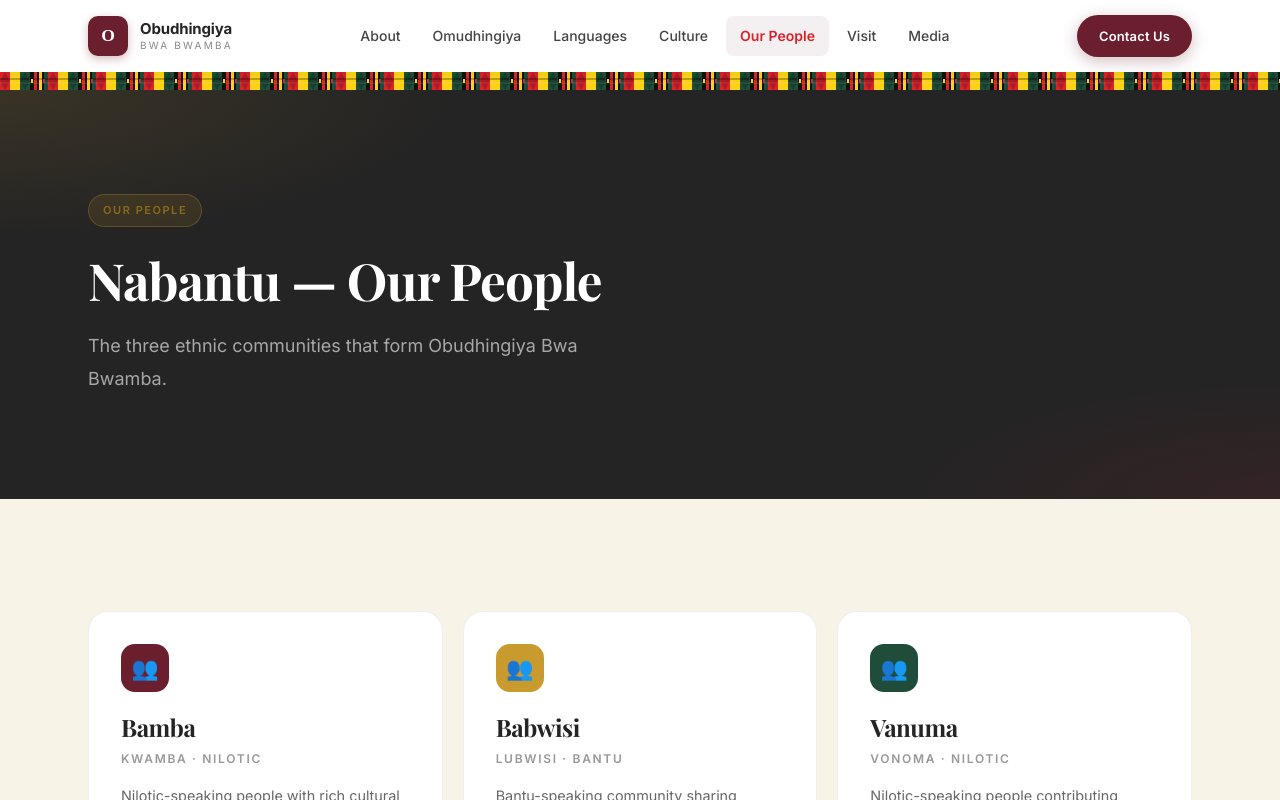
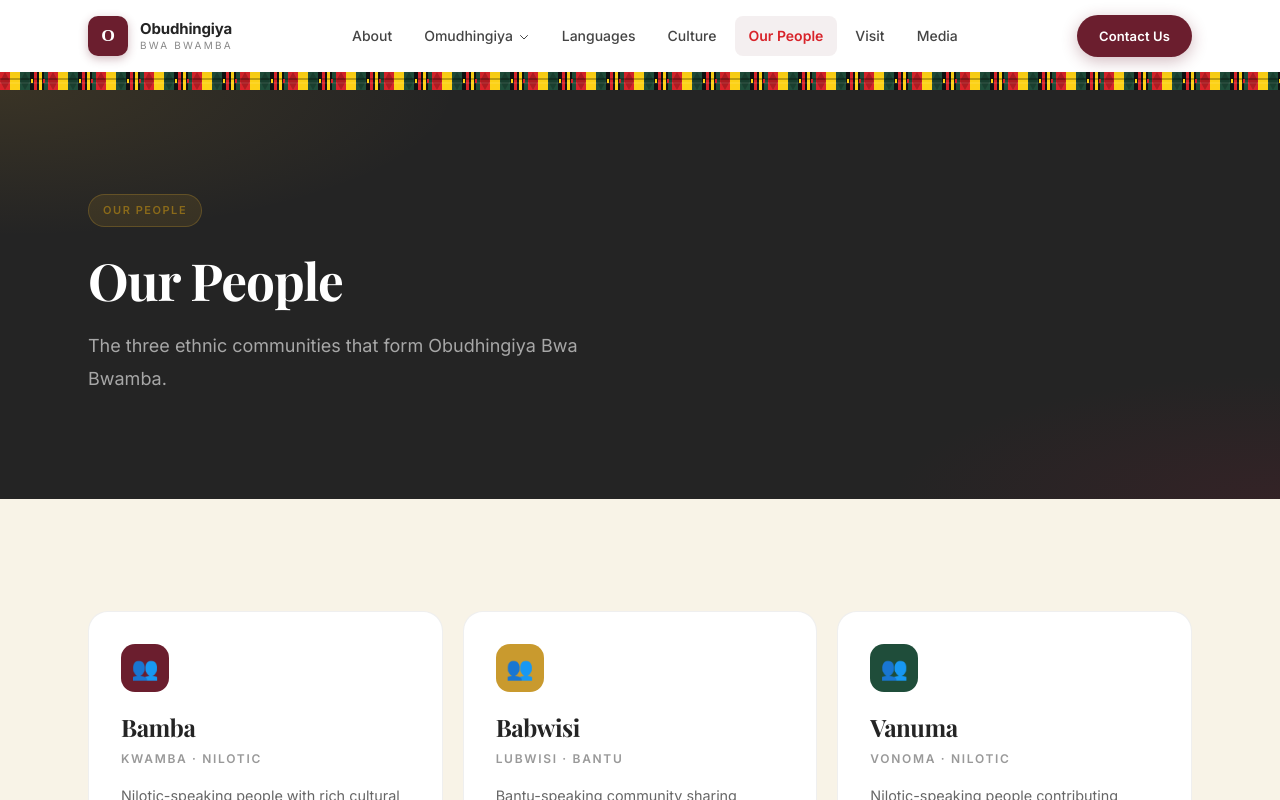
Before and after one commit to Ebiujchris/OBB-WEBSITE, a Next.js app: page /nabantu in a window 1280 px wide. Shown: the top 800 px of the page. Built offline with nearby package versions, Linux system fonts and the light colour scheme; a web font is replaced by a local one.

Commit message:
Fix dropdown stays open on hover, add Nabantu link under Omudhingiya

```diff
--- a/app/nabantu/page.tsx
+++ b/app/nabantu/page.tsx
@@ -7,7 +7,7 @@ export default function Nabantu() {
         <div className="container-site" style={{ position: 'relative' }}>
           <div className="badge badge-gold" style={{ marginBottom: '1.5rem' }}>Our people</div>
           <h1 className="heading-serif" style={{ fontSize: 'clamp(2.25rem, 4vw, 3.5rem)', fontWeight: 700, color: '#fff', marginBottom: '1.25rem' }}>
-            Nabantu — Our People
+            Our People
           </h1>
           <p style={{ fontSize: '1.125rem', color: 'rgba(255,255,255,0.6)', lineHeight: 1.8, maxWidth: '520px' }}>
             The three ethnic communities that form Obudhingiya Bwa Bwamba.
--- a/components/Header.tsx
+++ b/components/Header.tsx
@@ -6,7 +6,9 @@ import { usePathname } from 'next/navigation';
 
 const navItems = [
   { href: '/about',       label: 'About' },
-  { href: '/omudhingiya', label: 'Omudhingiya' },
+  { href: '/omudhingiya', label: 'Omudhingiya', dropdown: [
+    { href: '/nabantu', label: 'Nabantu (Queen)' },
+  ]},
   { href: '/languages',   label: 'Languages' },
   { href: '/culture',     label: 'Culture' },
   { href: '/nabantu',     label: 'Our People' },
@@ -16,6 +18,7 @@ const navItems = [
 
 export default function Header() {
   const [open, setOpen] = useState(false);
+  const [dropdownOpen, setDropdownOpen] = useState(false);
   const pathname = usePathname();
 
   const isActive = (href: string) =>
@@ -55,7 +58,65 @@ export default function Header() {
 
           {/* Desktop nav */}
           <nav style={{ display: 'none', alignItems: 'center', gap: '0.25rem' }} className="lg-nav">
-            {navItems.map((item) => (
+            {navItems.map((item) =>
+              item.dropdown ? (
+                <div
+                  key={item.href}
+                  style={{ position: 'relative' }}
+                  onMouseEnter={() => setDropdownOpen(true)}
+                  onMouseLeave={() => setDropdownOpen(false)}
+                >
+                  <Link
+                    href={item.href}
+                    className={`nav-link${isActive(item.href) ? ' active' : ''}`}
+                    style={{ display: 'flex', alignItems: 'center', gap: '0.3rem' }}
+                  >
+                    {item.label}
+                    <svg width="12" height="12" fill="none" stroke="currentColor" strokeWidth="2" viewBox="0 0 24 24" style={{ marginTop: '1px' }}>
+                      <path strokeLinecap="round" strokeLinejoin="round" d="M19 9l-7 7-7-7" />
+                    </svg>
+                  </Link>
+                  {dropdownOpen && (
+                    <div style={{
+                      position: 'absolute',
+                      top: '100%',
+                      left: 0,
+                      paddingTop: '0.5rem',
+                      background: 'transparent',
+                      zIndex: 100,
+                      minWidth: '180px',
+                    }}>
+                      <div style={{
+                        background: '#fff',
+                        border: '1px solid rgba(0,0,0,0.08)',
+                        borderRadius: '0.75rem',
+                        boxShadow: '0 8px 24px rgba(0,0,0,0.1)',
+                        overflow: 'hidden',
+                      }}>
+                      {item.dropdown.map((sub) => (
+                        <Link
+                          key={sub.href}
+                          href={sub.href}
+                          style={{
+                            display: 'block',
+                            padding: '0.75rem 1.25rem',
+                            fontSize: '0.9rem',
+                            color: isActive(sub.href) ? '#D8232A' : '#242424',
+                            fontWeight: isActive(sub.href) ? 600 : 400,
+                            textDecoration: 'none',
+                            transition: 'background 0.15s',
+                          }}
+                          onMouseEnter={e => (e.currentTarget.style.background = '#F8F3E7')}
+                          onMouseLeave={e => (e.currentTarget.style.background = 'transparent')}
+                        >
+                          {sub.label}
+                        </Link>
+                      ))}
+                    </div>
+                    </div>
+                  )}
+                </div>
+              ) : (
                 <Link
                   key={item.href}
                   href={item.href}
@@ -63,7 +124,8 @@ export default function Header() {
                 >
                   {item.label}
                 </Link>
-            ))}
+              )
+            )}
           </nav>
 
           {/* Desktop CTA */}
@@ -109,8 +171,8 @@ export default function Header() {
           <div className="container-site">
             <nav style={{ display: 'flex', flexDirection: 'column', gap: '0.25rem', marginBottom: '1.25rem' }}>
               {navItems.map((item) => (
+                <div key={item.href}>
                   <Link
-                  key={item.href}
                     href={item.href}
                     onClick={() => setOpen(false)}
                     style={{
@@ -128,6 +190,23 @@ export default function Header() {
                     {item.label}
                     {isActive(item.href) && <span style={{ width: 6, height: 6, borderRadius: '50%', background: '#D8232A' }} />}
                   </Link>
+                  {item.dropdown?.map((sub) => (
+                    <Link
+                      key={sub.href}
+                      href={sub.href}
+                      onClick={() => setOpen(false)}
+                      style={{
+                        padding: '0.625rem 1rem 0.625rem 2rem',
+                        borderRadius: '0.625rem',
+                        fontSize: '0.875rem',
+                        color: isActive(sub.href) ? '#D8232A' : '#666',
+                        display: 'block',
+                      }}
+                    >
+                      {sub.label}
+                    </Link>
+                  ))}
+                </div>
               ))}
             </nav>
             <Link
```
Lines whose indentation alone changed are shown as unchanged.
